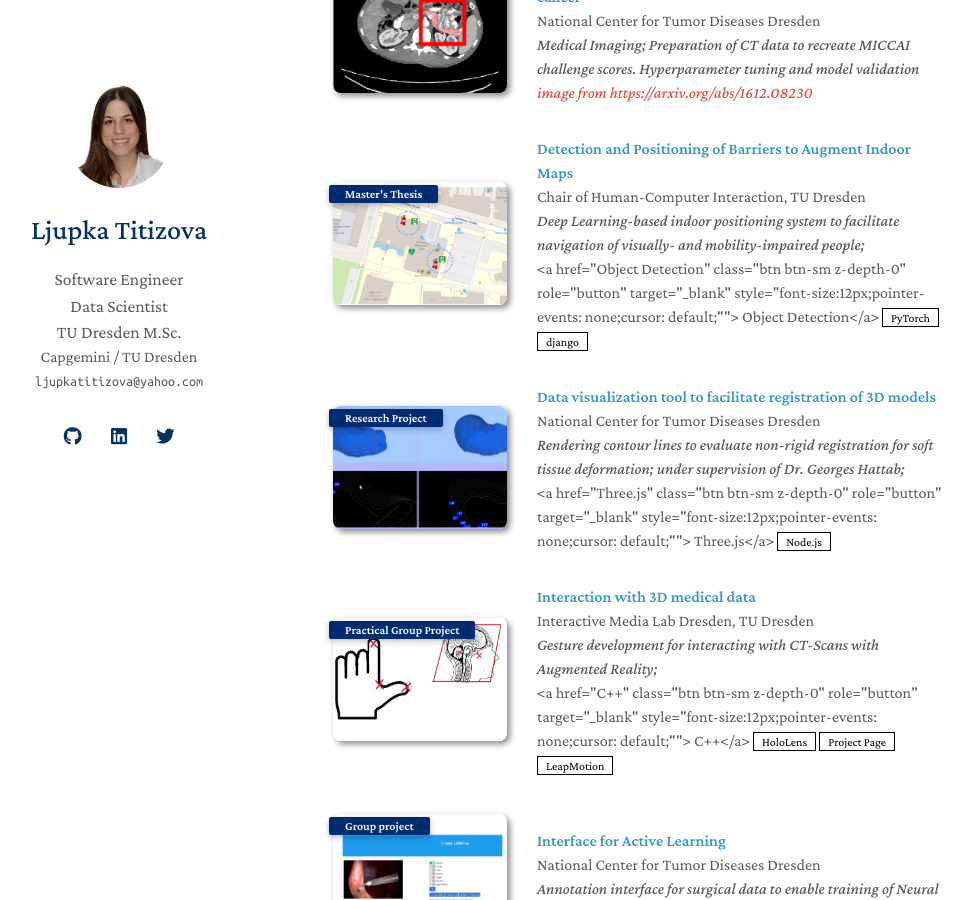
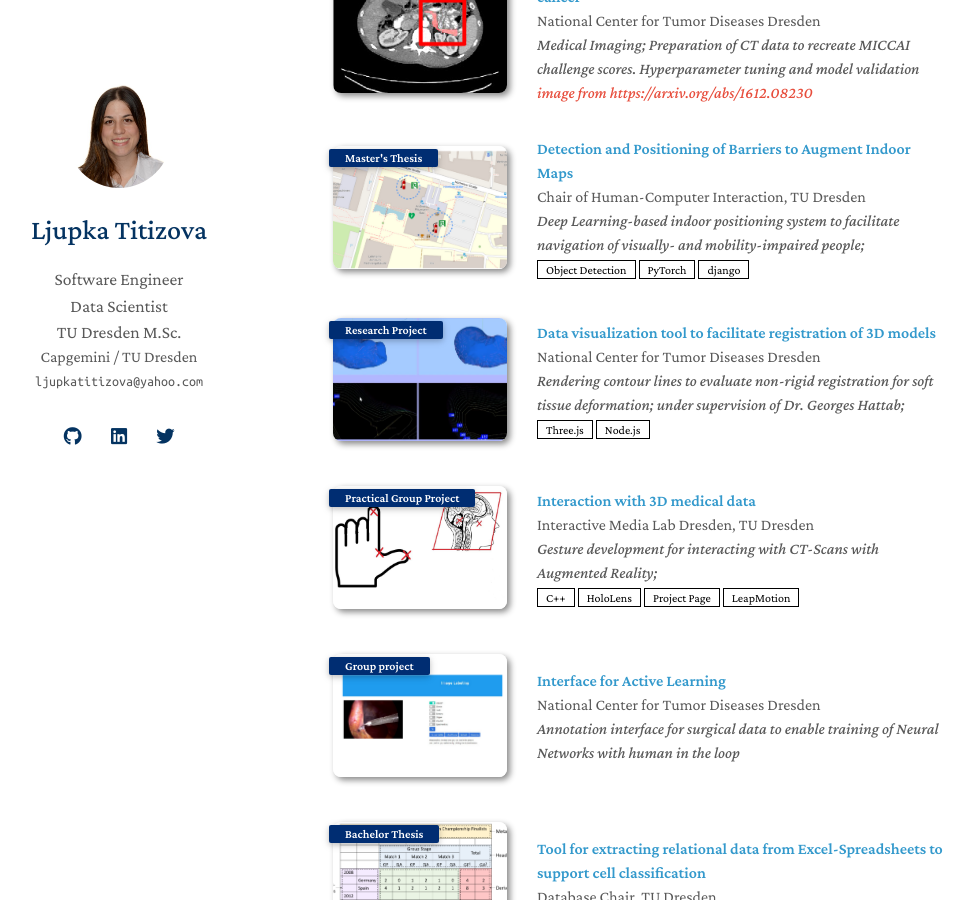
Before and after one commit to Ljupka/Ljupka.github.io, a Jekyll site: the page built from index.md, in a window 1280 px wide and 900 px high, scrolled down 539 px. Shown: the whole window, without its empty margins (157-1130 px from the left). Built offline with Jekyll 4.4.1, drawn with Linux system fonts in a browser that asks for light colours; nearby versions of some CDN libraries; a style sheet for code colours, icons or effects is not loaded; our own code applies the rules of GitHub Pages for plain Markdown files.

Commit message:
Update publications.md

```diff
--- a/_includes/publications.md
+++ b/_includes/publications.md
@@ -22,7 +22,7 @@
       </div>
     <div class="links">
       {% if link.code %}
-      <a href="{{link.pdf}}" class="btn btn-sm z-depth-0" role="button" target="_blank" style="font-size:12px;pointer-events: none;cursor: default;""> {{link.pdf}}</a>
+      <a href="{{link.pdf}}" class="btn btn-sm z-depth-0" role="button" target="_blank" style="font-size:12px;pointer-events: none;cursor: default;"> {{link.pdf}}</a>
       {% endif %}
       {% if link.code %}
       <a href="{{ link.code }}" class="btn btn-sm z-depth-0" role="button" target="_blank" style="font-size:12px;"> {{link.code}}</a>
```
